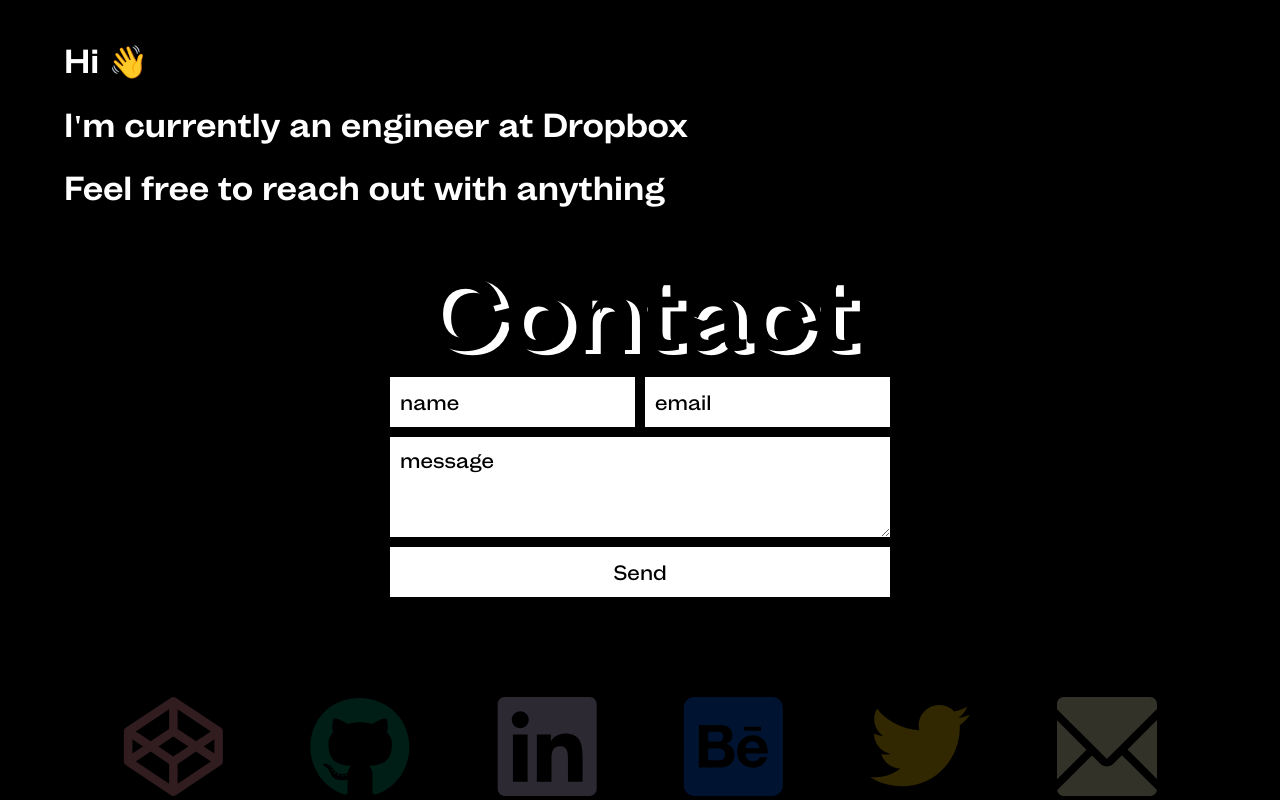
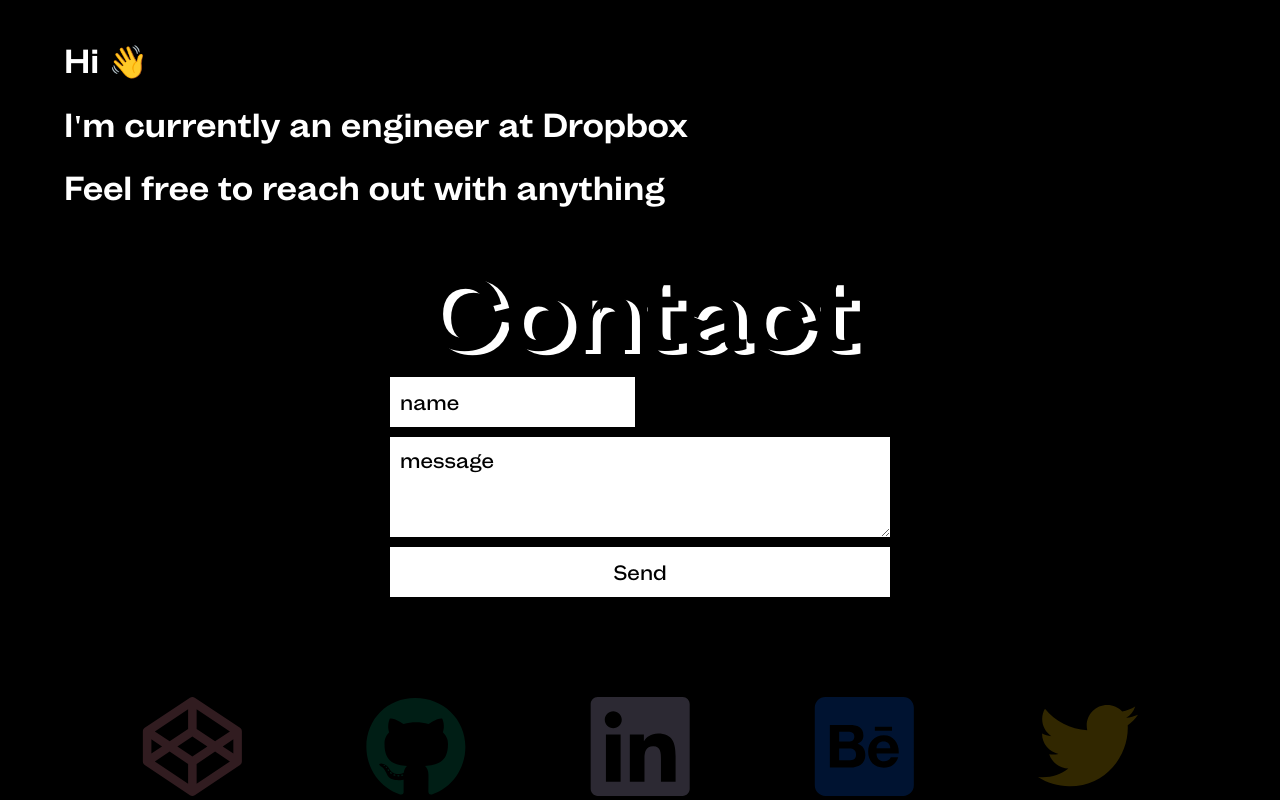
Before and after one commit to andrewmundy/am3, a Next.js app: page / in a window 1280 px wide. Shown: the part 829-1629 px from the top of the page. Built offline with nearby package versions, Linux system fonts and the light colour scheme.

Commit message:
removes email

```diff
--- a/components/contact.tsx
+++ b/components/contact.tsx
@@ -102,12 +102,13 @@ const Contact = (props) => {
 		linkedin: "https://www.linkedin.com/in/andrew-mundy/",
 		behance: "https://www.behance.net/andrewmundy",
 		twitter: "https://twitter.com/andrewmundy",
-		email: props.isMobile
-			? "mailto:andrewmundy@gmail.com"
-			: "mailto:%61%6e%64re&#119;%6d&#117;%6edy@%67ma&#105;l.c&#111;m",
+		// email: props.isMobile
+		// 	? "mailto:andrewmundy@gmail.com"
+		// 	: "mailto:%61%6e%64re&#119;%6d&#117;%6edy@%67ma&#105;l.c&#111;m",
 	};
 	return (
 		<div className="container">
+			{console.log(props.isMobile)}
 			<form onSubmit={handleOnSubmit}>
 				<h1 className="contact">Contact</h1>
 				<div className="inputs__name">
@@ -120,7 +121,7 @@ const Contact = (props) => {
 						value={inputs.name}
 						className="inputs__name--name"
 					/>
-					<input
+					{/* <input
 						id="email"
 						type="email"
 						onChange={handleOnChange}
@@ -128,7 +129,7 @@ const Contact = (props) => {
 						placeholder="email"
 						value={inputs.email}
 						className="inputs__name--email"
-					/>
+					/> */}
 				</div>
 				<textarea
 					placeholder="message"
```
